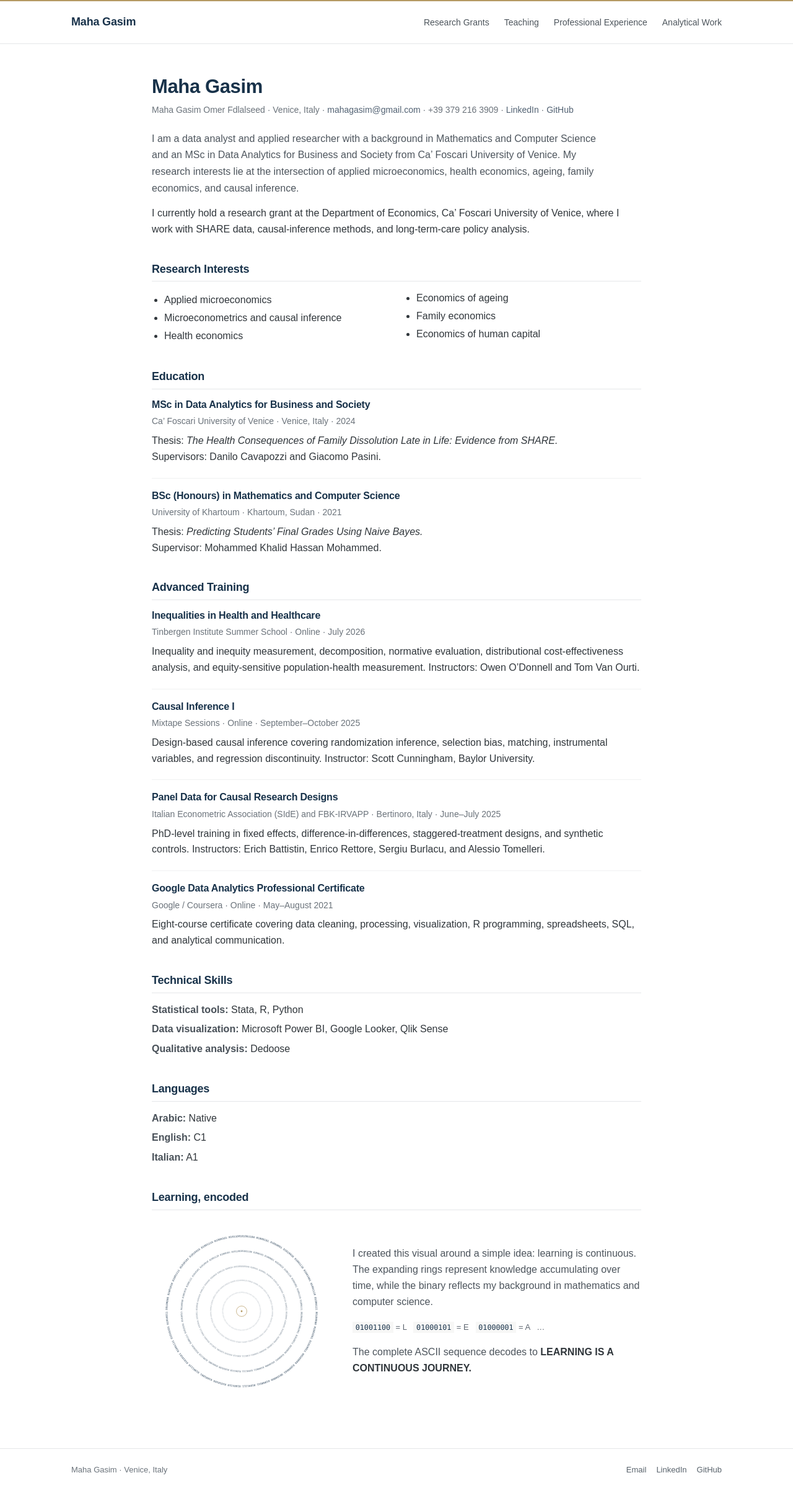
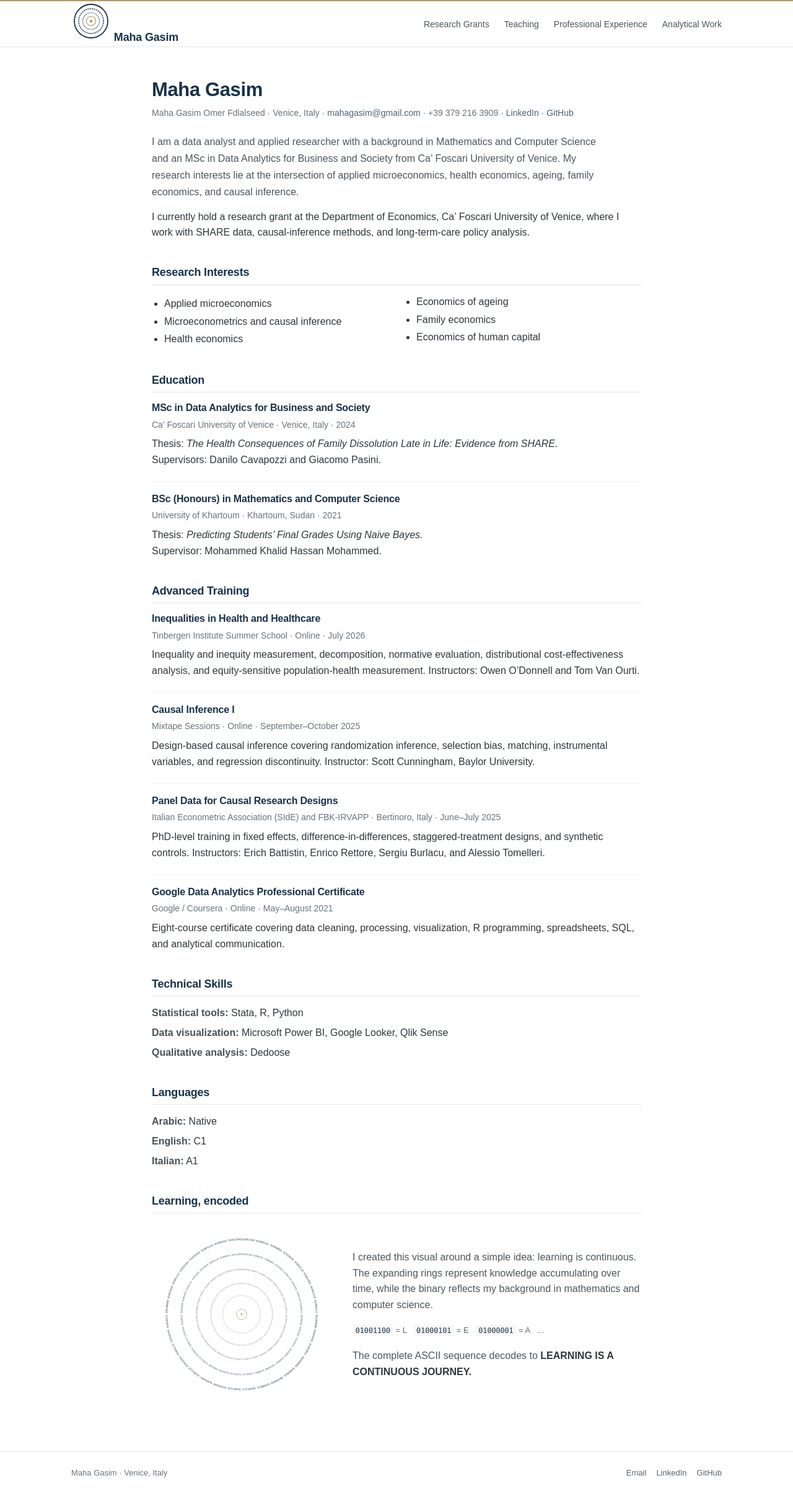
Before and after one commit to mahagasim/mahagasim.github.io, a Jekyll site: the page built from index.md, in a window 1280 px wide. Shown: the whole page at 62% size. Built offline with Jekyll 4.4.1, drawn with Linux system fonts in a browser that asks for light colours.

Commit message:
Place binary icon beside site name

```diff
--- a/_layouts/default.html
+++ b/_layouts/default.html
@@ -12,7 +12,10 @@
 <body>
   <header class="site-header">
     <div class="nav-shell">
-      <a class="brand" href="{{ '/' | relative_url }}" aria-label="Maha Gasim home">Maha Gasim</a>
+      <a class="brand" href="{{ '/' | relative_url }}" aria-label="Maha Gasim home">
+        <img class="brand-mark" src="{{ '/assets/images/binary-mark.svg' | relative_url }}" alt="">
+        <span>Maha Gasim</span>
+      </a>
 
       <nav class="site-nav" aria-label="Primary navigation">
         <a href="{{ '/research.html' | relative_url }}"{% if page.title == 'Research Grants' %} class="active"{% endif %}>Research Grants</a>
```
